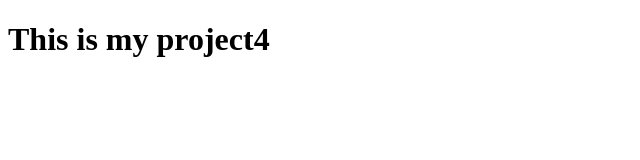
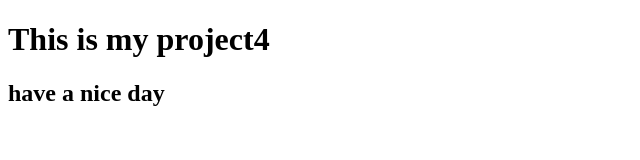
Before and after one commit to gaialee5796/project1, a plain HTML site: page index.html in a window 1280 px wide. Shown: the whole page, without its empty margins (0-640 px from the left). Drawn offline with Linux system fonts and the light colour scheme.

Commit message:
have a nice day

```diff
--- a/index.html
+++ b/index.html
@@ -10,6 +10,7 @@
   <body>
     <!-- start here -->
     <h1>This is my project4</h1>
+    <h2>have a nice day</h2>
     <script src="script.js"></script>
   </body>
 </html>
```
